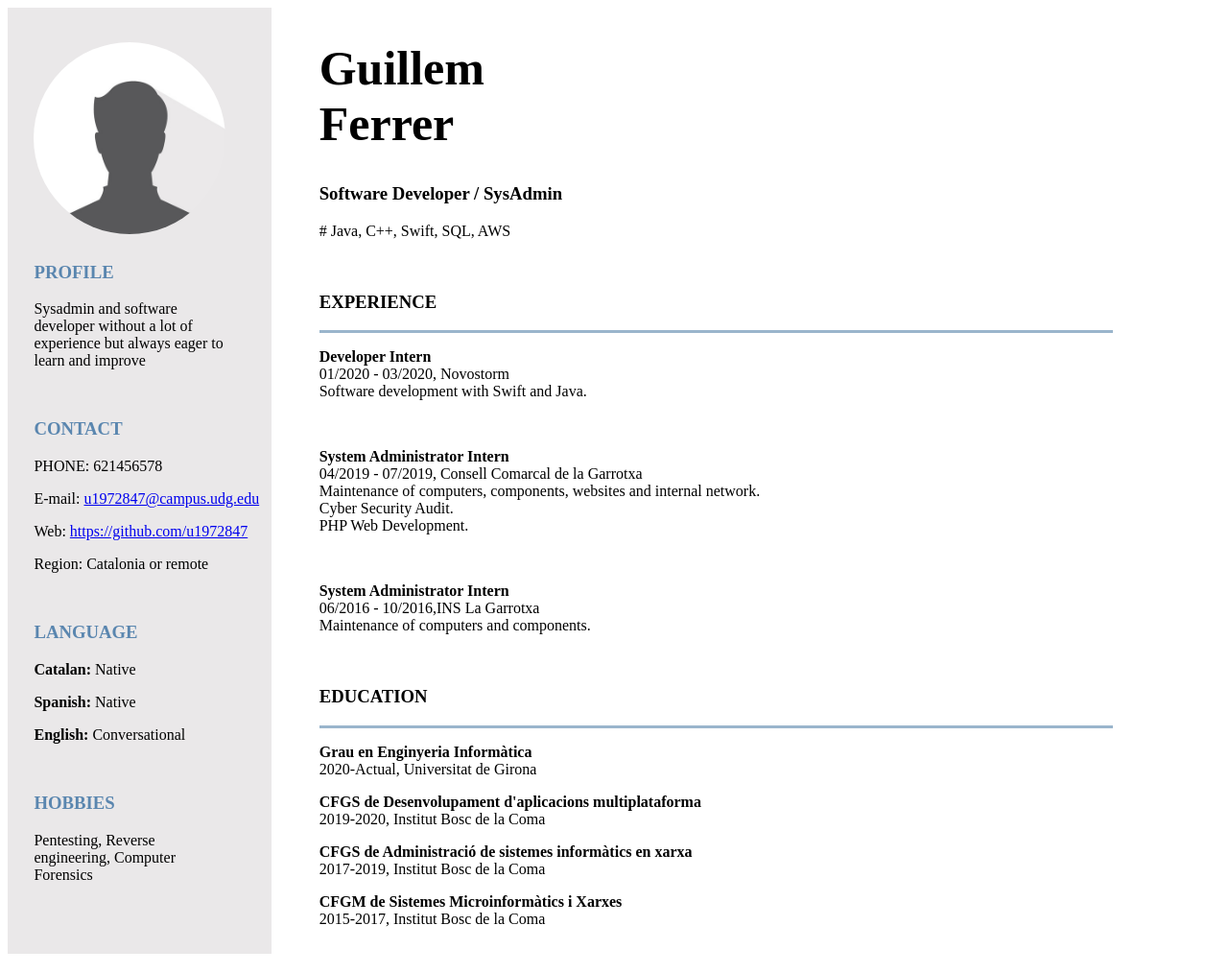
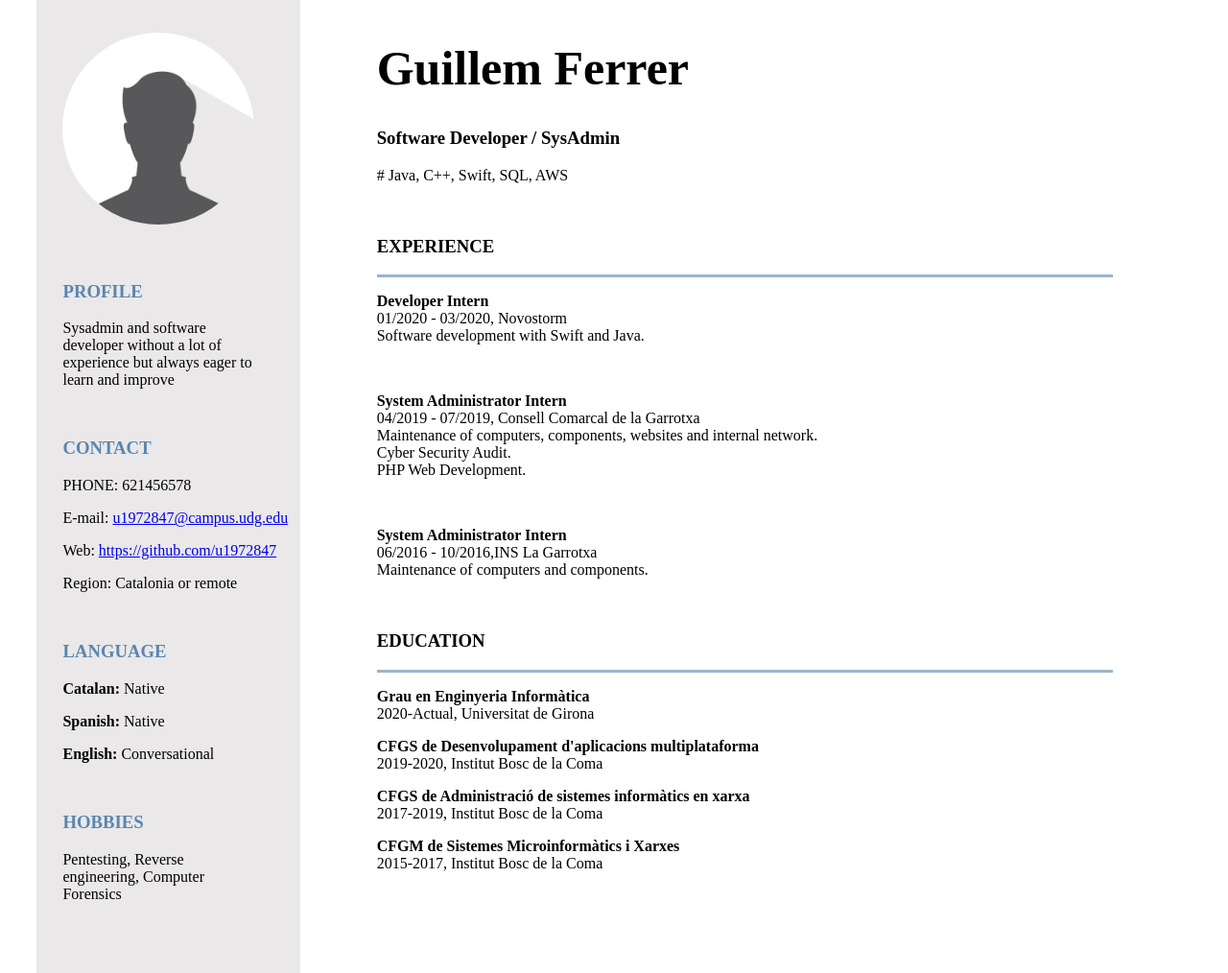
Before and after one commit to u1972847/p1, a plain HTML site: page p1.html in a window 1280 px wide. Shown: the whole page at 96% size. Drawn offline with Linux system fonts and the light colour scheme.

Commit message:
Add files via upload

```diff
--- a/p1.css
+++ b/p1.css
@@ -9,7 +9,9 @@ body{
  }
 
  #left {
+	 margin-top:-10px;
     background-color: #eae8e9;
+	margin-left:30px;
  }
 
  #content {
@@ -21,7 +23,9 @@ body{
 
   }
   #right {
+
     width: 190%;
+	margin-left:30px;
  }
  h1 {
    color:Black;
@@ -49,7 +53,7 @@ body{
 
 
   img {
-    margin-bottom: 20px;
+    margin-bottom: 50px;
   }
 
   #InfoLeft {
--- a/p1.html
+++ b/p1.html
@@ -44,7 +44,7 @@
 
         <div id="right">
             <div id="introduction">
-                <h1>Guillem <br> Ferrer </h1>
+                <h1>Guillem  Ferrer </h1>
                 <h3>Software Developer / SysAdmin</h3>
                 <p> # Java, C++, Swift, SQL, AWS</p><br>
 
```
